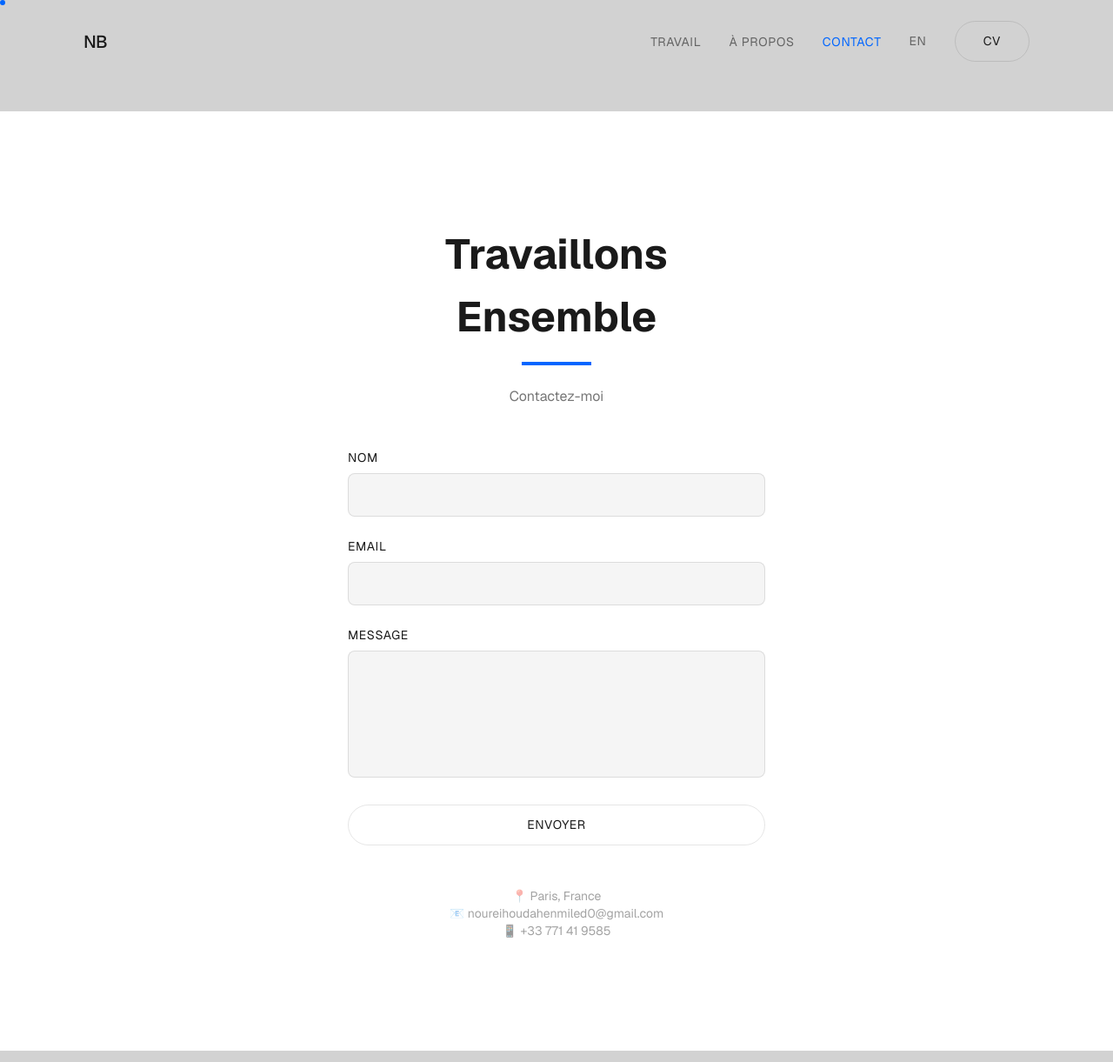
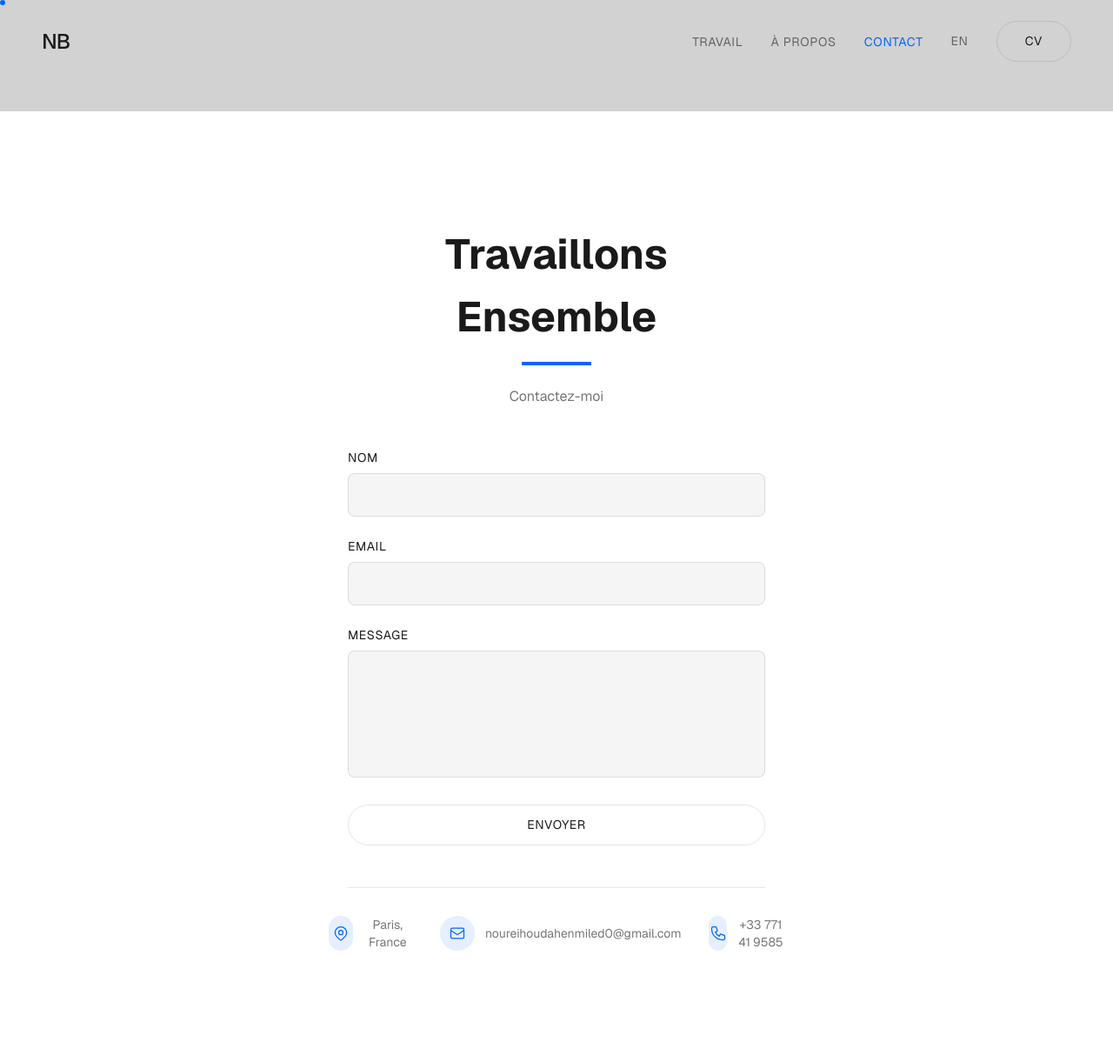
Before and after one commit to safabm7121/nour-portfolio, a React (Vite) app: page /contact in a window 1280 px wide. Shown: the whole page at 87% size. Built offline with nearby package versions, Linux system fonts and the light colour scheme.

Commit message:
workgrid

```diff
--- a/src/components/Contact.jsx
+++ b/src/components/Contact.jsx
@@ -6,21 +6,41 @@ const Contact = ({ language }) => {
   const [ref, inView] = useInView({ triggerOnce: true, threshold: 0.1 });
   const [formData, setFormData] = useState({ name: '', email: '', message: '' });
   const [submitted, setSubmitted] = useState(false);
+  const [isSubmitting, setIsSubmitting] = useState(false);
 
   const handleChange = (e) => {
     setFormData({ ...formData, [e.target.name]: e.target.value });
   };
 
-  const handleSubmit = (e) => {
+  const handleSubmit = async (e) => {
     e.preventDefault();
-    const form = e.target;
-    fetch('https://formsubmit.co/noureihoudahenmiled0@gmail.com', {
-      method: 'POST',
-      body: new FormData(form),
-    });
-    setSubmitted(true);
-    setTimeout(() => setSubmitted(false), 5000);
-    setFormData({ name: '', email: '', message: '' });
+    setIsSubmitting(true);
+
+    // Create form data for FormSubmit
+    const formDataToSend = new FormData();
+    formDataToSend.append('name', formData.name);
+    formDataToSend.append('email', formData.email);
+    formDataToSend.append('message', formData.message);
+    formDataToSend.append('_captcha', 'false');
+    formDataToSend.append('_template', 'table');
+    formDataToSend.append('_subject', `New message from ${formData.name}`);
+
+    try {
+      const response = await fetch('https://formsubmit.co/noureihoudahenmiled0@gmail.com', {
+        method: 'POST',
+        body: formDataToSend,
+      });
+
+      if (response.ok) {
+        setSubmitted(true);
+        setFormData({ name: '', email: '', message: '' });
+        setTimeout(() => setSubmitted(false), 5000);
+      }
+    } catch (error) {
+      console.error('Error sending message:', error);
+    } finally {
+      setIsSubmitting(false);
+    }
   };
 
   const content = {
@@ -31,6 +51,7 @@ const Contact = ({ language }) => {
       email: "Email",
       message: "Message",
       send: "Send Message",
+      sending: "Sending...",
       sent: "Message sent!",
     },
     fr: {
@@ -40,6 +61,7 @@ const Contact = ({ language }) => {
       email: "Email",
       message: "Message",
       send: "Envoyer",
+      sending: "Envoi en cours...",
       sent: "Message envoyé !",
     },
   };
@@ -68,9 +90,6 @@ const Contact = ({ language }) => {
           onSubmit={handleSubmit}
           className="space-y-6"
         >
-          <input type="hidden" name="_captcha" value="false" />
-          <input type="hidden" name="_template" value="table" />
-
           <div>
             <label className="block text-sm uppercase tracking-wider mb-2 text-[#1a1a1a]">{c.name}</label>
             <input
@@ -109,9 +128,10 @@ const Contact = ({ language }) => {
 
           <button
             type="submit"
-            className="btn-primary w-full"
+            disabled={isSubmitting}
+            className="btn-primary w-full disabled:opacity-50 disabled:cursor-not-allowed"
           >
-            {c.send}
+            {isSubmitting ? c.sending : c.send}
           </button>
 
           {submitted && (
@@ -125,15 +145,49 @@ const Contact = ({ language }) => {
           )}
         </motion.form>
 
+        {/* Contact Info with Blue Abstract Icons */}
         <motion.div
           initial={{ opacity: 0 }}
           animate={inView ? { opacity: 1 } : {}}
           transition={{ delay: 0.4, duration: 0.6 }}
-          className="text-center mt-12 text-[#1a1a1a]/40 text-sm"
+          className="text-center mt-12 pt-8 border-t border-[#1a1a1a]/10"
         >
-          <p>📍 Paris, France</p>
-          <p>📧 noureihoudahenmiled0@gmail.com</p>
-          <p>📱 +33 771 41 9585</p>
+          <div className="flex flex-col sm:flex-row items-center justify-center gap-8">
+            {/* Location */}
+            <div className="flex items-center gap-3">
+              <div className="w-10 h-10 rounded-full bg-[#0066ff]/10 flex items-center justify-center">
+                <svg className="w-5 h-5 text-[#0066ff]" fill="none" stroke="currentColor" viewBox="0 0 24 24">
+                  <path strokeLinecap="round" strokeLinejoin="round" strokeWidth={1.5} d="M17.657 16.657L13.414 20.9a1.998 1.998 0 01-2.827 0l-4.244-4.243a8 8 0 1111.314 0z" />
+                  <path strokeLinecap="round" strokeLinejoin="round" strokeWidth={1.5} d="M15 11a3 3 0 11-6 0 3 3 0 016 0z" />
+                </svg>
+              </div>
+              <span className="text-sm text-[#1a1a1a]/60">Paris, France</span>
+            </div>
+
+            {/* Email */}
+            <div className="flex items-center gap-3">
+              <div className="w-10 h-10 rounded-full bg-[#0066ff]/10 flex items-center justify-center">
+                <svg className="w-5 h-5 text-[#0066ff]" fill="none" stroke="currentColor" viewBox="0 0 24 24">
+                  <path strokeLinecap="round" strokeLinejoin="round" strokeWidth={1.5} d="M3 8l7.89 5.26a2 2 0 002.22 0L21 8M5 19h14a2 2 0 002-2V7a2 2 0 00-2-2H5a2 2 0 00-2 2v10a2 2 0 002 2z" />
+                </svg>
+              </div>
+              <a href="mailto:noureihoudahenmiled0@gmail.com" className="text-sm text-[#1a1a1a]/60 hover:text-[#0066ff] transition-colors">
+                noureihoudahenmiled0@gmail.com
+              </a>
+            </div>
+
+            {/* Phone */}
+            <div className="flex items-center gap-3">
+              <div className="w-10 h-10 rounded-full bg-[#0066ff]/10 flex items-center justify-center">
+                <svg className="w-5 h-5 text-[#0066ff]" fill="none" stroke="currentColor" viewBox="0 0 24 24">
+                  <path strokeLinecap="round" strokeLinejoin="round" strokeWidth={1.5} d="M3 5a2 2 0 012-2h3.28a1 1 0 01.948.684l1.498 4.493a1 1 0 01-.502 1.21l-2.257 1.13a11.042 11.042 0 005.516 5.516l1.13-2.257a1 1 0 011.21-.502l4.493 1.498a1 1 0 01.684.949V19a2 2 0 01-2 2h-1C9.716 21 3 14.284 3 6V5z" />
+                </svg>
+              </div>
+              <a href="tel:+33771419585" className="text-sm text-[#1a1a1a]/60 hover:text-[#0066ff] transition-colors">
+                +33 771 41 9585
+              </a>
+            </div>
+          </div>
         </motion.div>
       </div>
     </section>
--- a/src/components/Cursor.jsx
+++ b/src/components/Cursor.jsx
@@ -2,6 +2,7 @@ import React, { useEffect, useState, useRef } from 'react';
 import { motion, useMotionValue, useSpring } from 'framer-motion';
 
 const Cursor = () => {
+  const [isDesktop, setIsDesktop] = useState(false);
   const [trail, setTrail] = useState([]);
   const cursorX = useMotionValue(0);
   const cursorY = useMotionValue(0);
@@ -10,7 +11,27 @@ const Cursor = () => {
 
   const trailWords = ["RADIO", "PLANNING", "MEDIA", "M6", "HAVAS", "TV", "AUDIENCE", "CAMPAIGN"];
 
+  // Check if device is desktop (not mobile)
   useEffect(() => {
+    const checkDevice = () => {
+      const isDesktopDevice = window.innerWidth >= 768 && !('ontouchstart' in window);
+      setIsDesktop(isDesktopDevice);
+
+      // Reset cursor style for mobile
+      if (!isDesktopDevice) {
+        document.body.style.cursor = 'auto';
+      }
+    };
+
+    checkDevice();
+    window.addEventListener('resize', checkDevice);
+
+    return () => window.removeEventListener('resize', checkDevice);
+  }, []);
+
+  useEffect(() => {
+    if (!isDesktop) return;
+
     let lastTime = 0;
     const interval = 60;
 
@@ -30,14 +51,19 @@ const Cursor = () => {
 
     window.addEventListener('mousemove', moveCursor);
     return () => window.removeEventListener('mousemove', moveCursor);
-  }, [cursorX, cursorY]);
+  }, [isDesktop, cursorX, cursorY]);
 
   useEffect(() => {
+    if (!isDesktop) return;
+
     const interval = setInterval(() => {
       setTrail(prev => prev.map(p => ({ ...p, opacity: p.opacity - 0.02 })).filter(p => p.opacity > 0));
     }, 40);
     return () => clearInterval(interval);
-  }, []);
+  }, [isDesktop]);
+
+  // Don't render anything on mobile
+  if (!isDesktop) return null;
 
   return (
     <>
--- a/src/components/Navigation.jsx
+++ b/src/components/Navigation.jsx
@@ -1,9 +1,10 @@
 import { useState, useEffect } from 'react';
-import { motion } from 'framer-motion';
+import { motion, AnimatePresence } from 'framer-motion';
 import { Link, useLocation } from 'react-router-dom';
 
 const Navigation = ({ language, setLanguage }) => {
   const [scrolled, setScrolled] = useState(false);
+  const [mobileMenuOpen, setMobileMenuOpen] = useState(false);
   const location = useLocation();
 
   useEffect(() => {
@@ -12,6 +13,11 @@ const Navigation = ({ language, setLanguage }) => {
     return () => window.removeEventListener('scroll', handleScroll);
   }, []);
 
+  // Close mobile menu when route changes
+  useEffect(() => {
+    setMobileMenuOpen(false);
+  }, [location]);
+
   const navItems = [
     { en: 'Work', fr: 'Travail', path: '/' },
     { en: 'About', fr: 'À propos', path: '/about' },
@@ -19,25 +25,28 @@ const Navigation = ({ language, setLanguage }) => {
   ];
 
   return (
+    <>
       <motion.nav
         initial={{ y: -100 }}
         animate={{ y: 0 }}
         transition={{ duration: 0.6 }}
         className={`fixed top-0 left-0 right-0 z-50 transition-all duration-300 ${
-        scrolled ? 'bg-white/90 backdrop-blur-sm' : 'bg-transparent'
+          scrolled || mobileMenuOpen ? 'bg-white shadow-sm' : 'bg-transparent'
         }`}
       >
-      <div className="container-custom py-6 flex items-center justify-between">
+        <div className="px-4 sm:px-6 md:px-8 lg:px-12 py-4 md:py-6 flex items-center justify-between max-w-[1400px] mx-auto">
+          {/* Logo - Blue only on mobile, dark gray on desktop */}
           <Link to="/">
             <motion.div
               whileHover={{ scale: 1.02 }}
-            className="text-xl font-medium tracking-tight hover:text-[#0066ff] transition-colors text-[#1a1a1a]"
+              className="text-xl md:text-2xl font-medium tracking-tight transition-colors text-[#0066ff] md:text-[#1a1a1a] hover:text-[#0066ff]"
             >
               NB
             </motion.div>
           </Link>
 
-        <div className="flex items-center gap-8">
+          {/* Desktop Navigation */}
+          <div className="hidden md:flex items-center gap-8">
             {navItems.map((item) => (
               <Link key={item.path} to={item.path}>
                 <span className={`nav-link ${location.pathname === item.path ? 'active' : ''}`}>
@@ -61,8 +70,66 @@ const Navigation = ({ language, setLanguage }) => {
               CV
             </a>
           </div>
+
+          {/* Mobile Menu Button - Blue */}
+          <button
+            onClick={() => setMobileMenuOpen(!mobileMenuOpen)}
+            className="md:hidden w-10 h-10 flex flex-col items-center justify-center gap-1.5 z-50 hover:bg-[#0066ff]/10 rounded-lg transition-all duration-300"
+            aria-label="Toggle menu"
+          >
+            <span className={`w-5 h-0.5 bg-[#0066ff] transition-all duration-300 ${mobileMenuOpen ? 'rotate-45 translate-y-2' : ''}`} />
+            <span className={`w-5 h-0.5 bg-[#0066ff] transition-all duration-300 ${mobileMenuOpen ? 'opacity-0' : ''}`} />
+            <span className={`w-5 h-0.5 bg-[#0066ff] transition-all duration-300 ${mobileMenuOpen ? '-rotate-45 -translate-y-2' : ''}`} />
+          </button>
         </div>
       </motion.nav>
+
+      {/* Mobile Menu Overlay - Full screen with blue links */}
+      <AnimatePresence>
+        {mobileMenuOpen && (
+          <motion.div
+            initial={{ opacity: 0, y: -20 }}
+            animate={{ opacity: 1, y: 0 }}
+            exit={{ opacity: 0, y: -20 }}
+            transition={{ duration: 0.2 }}
+            className="fixed inset-0 z-40 bg-white md:hidden"
+            style={{ top: '72px' }}
+          >
+            <div className="flex flex-col items-start justify-start gap-6 p-8 pt-8">
+              {navItems.map((item) => (
+                <Link
+                  key={item.path}
+                  to={item.path}
+                  onClick={() => setMobileMenuOpen(false)}
+                  className="text-2xl font-medium tracking-tight hover:text-[#0066ff]/80 transition-colors text-[#0066ff]"
+                >
+                  {language === 'en' ? item.en : item.fr}
+                </Link>
+              ))}
+
+              <button
+                onClick={() => {
+                  setLanguage(language === 'en' ? 'fr' : 'en');
+                  setMobileMenuOpen(false);
+                }}
+                className="text-2xl font-medium tracking-tight hover:text-[#0066ff]/80 transition-colors text-[#0066ff]"
+              >
+                {language === 'en' ? 'FR' : 'EN'}
+              </button>
+
+              <a
+                href="/resume-nour-ben-miled.pdf"
+                download
+                className="btn-primary mt-4 inline-block"
+                onClick={() => setMobileMenuOpen(false)}
+              >
+                CV
+              </a>
+            </div>
+          </motion.div>
+        )}
+      </AnimatePresence>
+    </>
   );
 };
 
```
Also changed, not shown: src/components/Hero.jsx (+4 -4 lines). Lines whose indentation alone changed are shown as unchanged.
